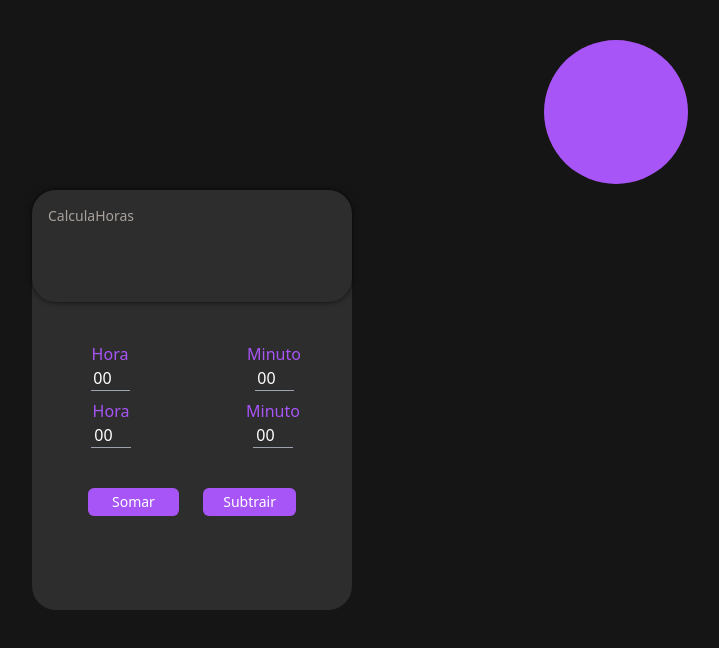
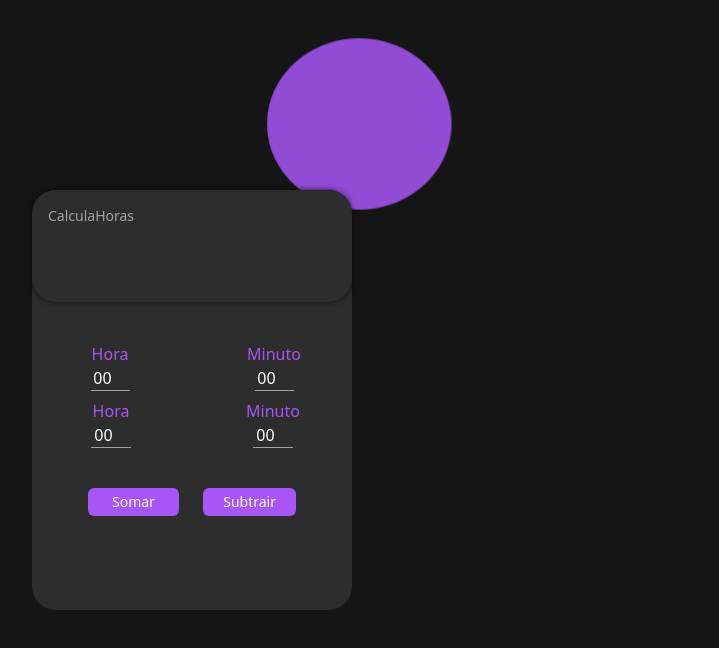
Before and after one commit to strawnico/hoursCalculator, a Next.js app: page / in a window 1280 px wide. Shown: the top 648 px of the page, without its empty margins (448-1167 px from the left). Built offline with nearby package versions, Linux system fonts and the light colour scheme.

Commit message:
finished

```diff
--- a/src/pages/index.js
+++ b/src/pages/index.js
@@ -148,7 +148,6 @@
             </div>
           </div>
         </div>
-        <span className=" top-10 right-36 absolute bg-purple-500 h-36 w-36 rounded-full"></span>
       </main>
     </>
   );
--- a/src/styles/globals.css
+++ b/src/styles/globals.css
@@ -4,5 +4,8 @@
 
 body {
   background-color: #151515;
-
+  background-image: url("../../public/wpp.png");
+    background-position: top center;
+  background-repeat: no-repeat;
+  background-size: cover;
 }
```
Also changed, not shown: public/wpp.png (added).
